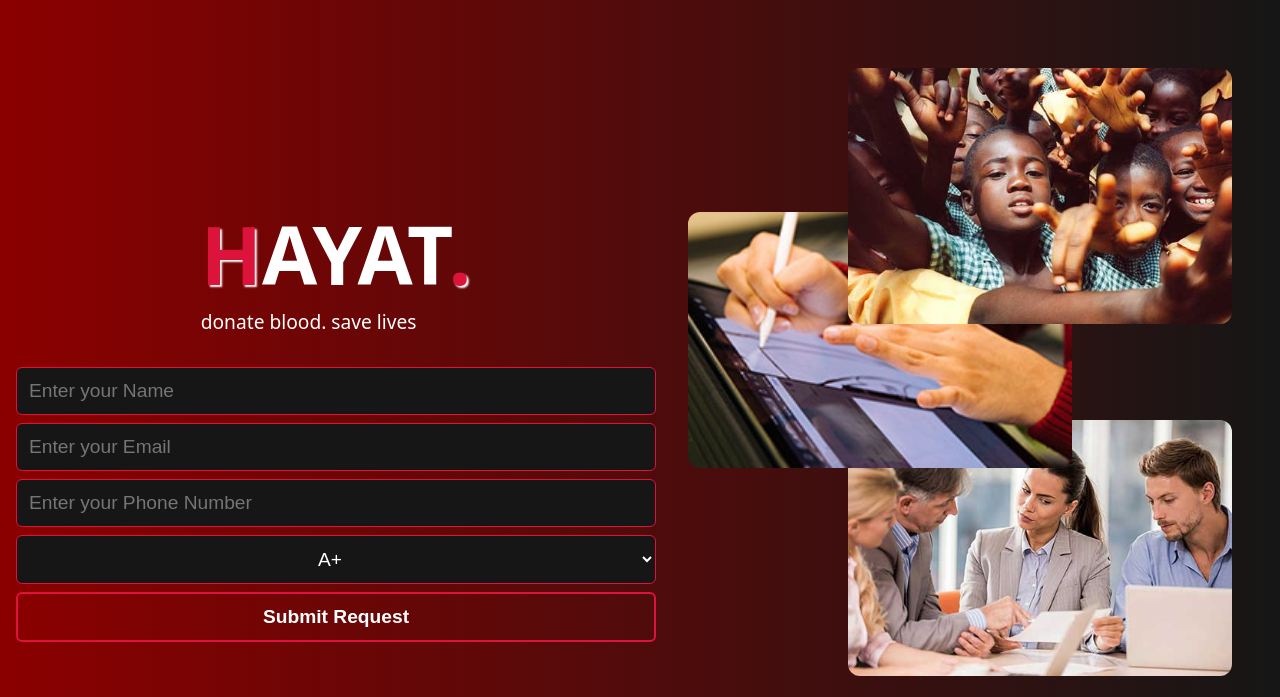
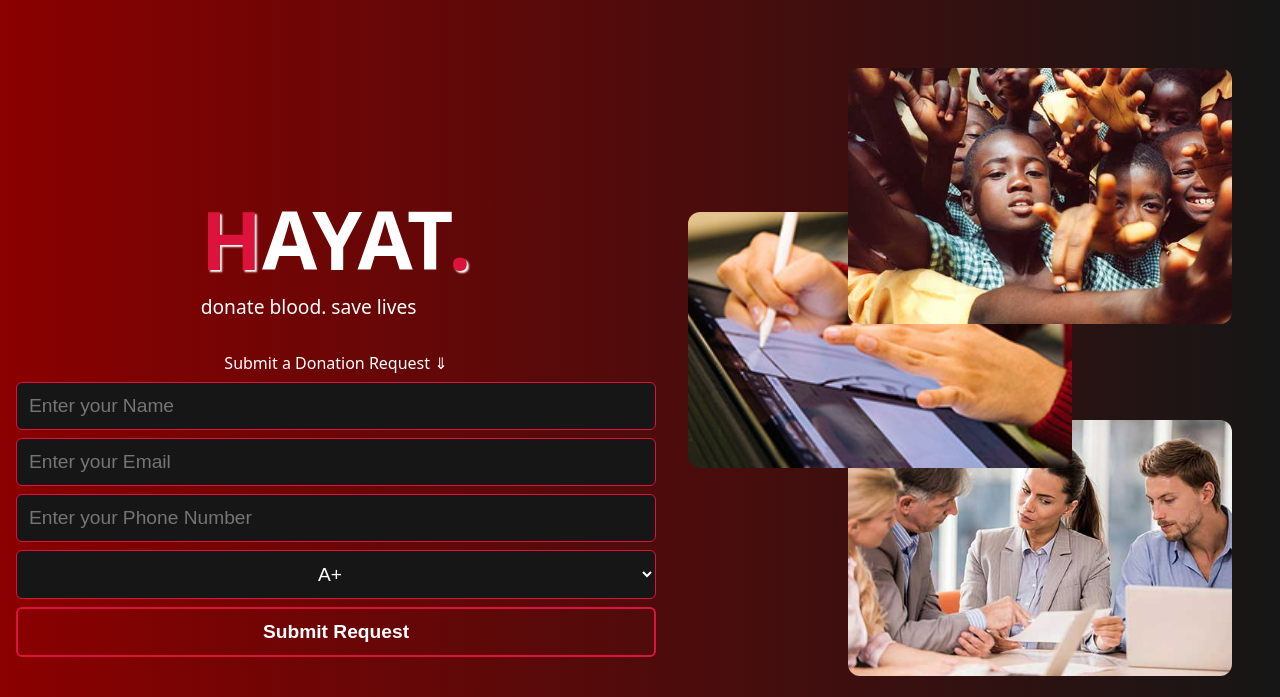
Before and after one commit to Chareeef/HAYAT, a Python web app: template templates/index.html in a window 1280 px wide. Shown: the part 50-747 px from the top of the page. Run offline with Jinja, Linux system fonts and the light colour scheme; the template is opened without the code that fills it, so the values that code supplies are empty.

Commit message:
feat: add a form legend

```diff
--- a/static/styles/main.css
+++ b/static/styles/main.css
@@ -244,6 +244,10 @@ section:nth-child(odd) {
     width: clamp(50dvw, 500px, 70dvw);
     gap: .5rem;
 
+    legend{
+        text-align: center;
+    }
+
     .full_name,
     .email,
     .phone_number,
--- a/templates/index.html
+++ b/templates/index.html
@@ -44,7 +44,7 @@
                 <h3 class="subtitle">donate blood. save lives</h3>
             </div>
             <form class="donation_form" action="">
-
+                <legend>Submit a Donation Request &Downarrow;</legend>
                 <input class="full_name" type="text" name="full_name" id="fullName" placeholder="Enter your Name">
                 <input class="email" type="email" name="email" id="email" placeholder="Enter your Email">
                 <input class="phone_number" type="tel" name="phone_number" id="phoneNumber" placeholder="Enter your Phone Number">
```
